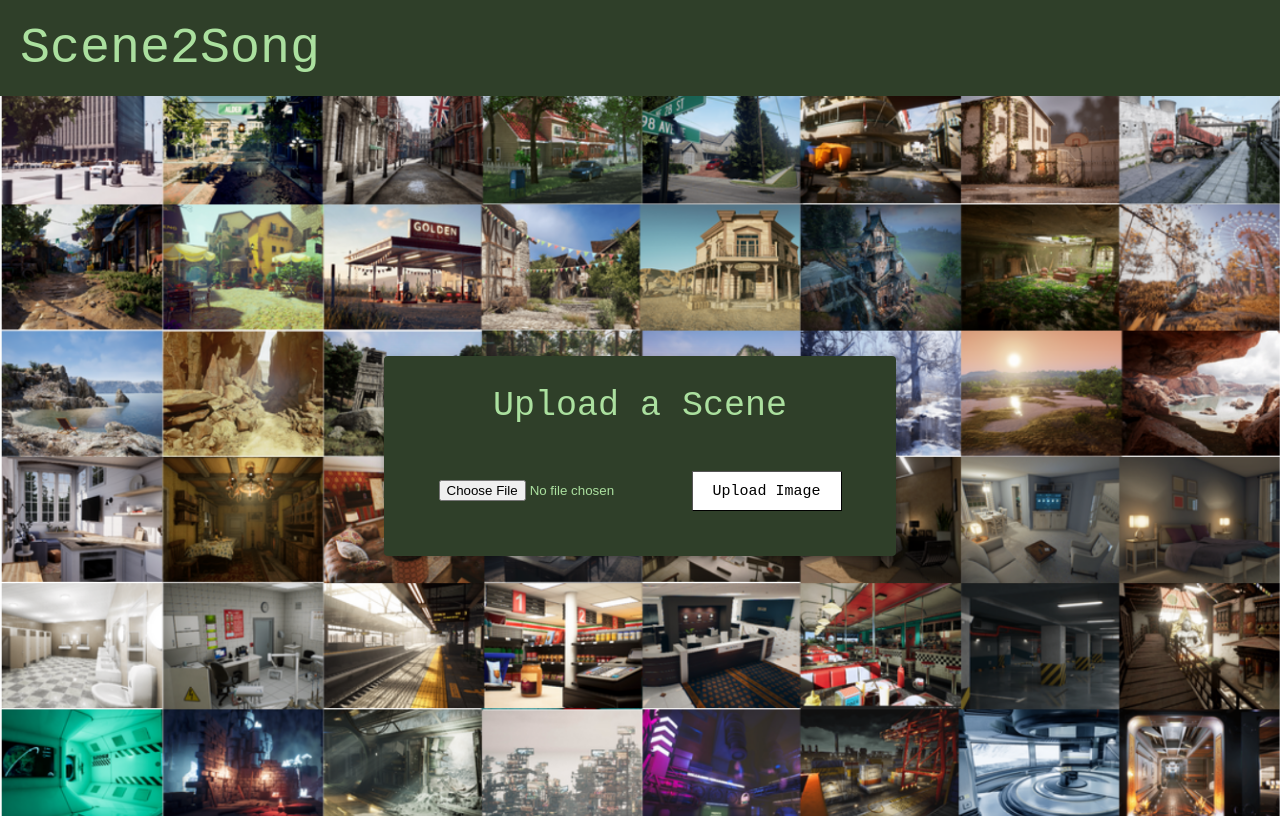
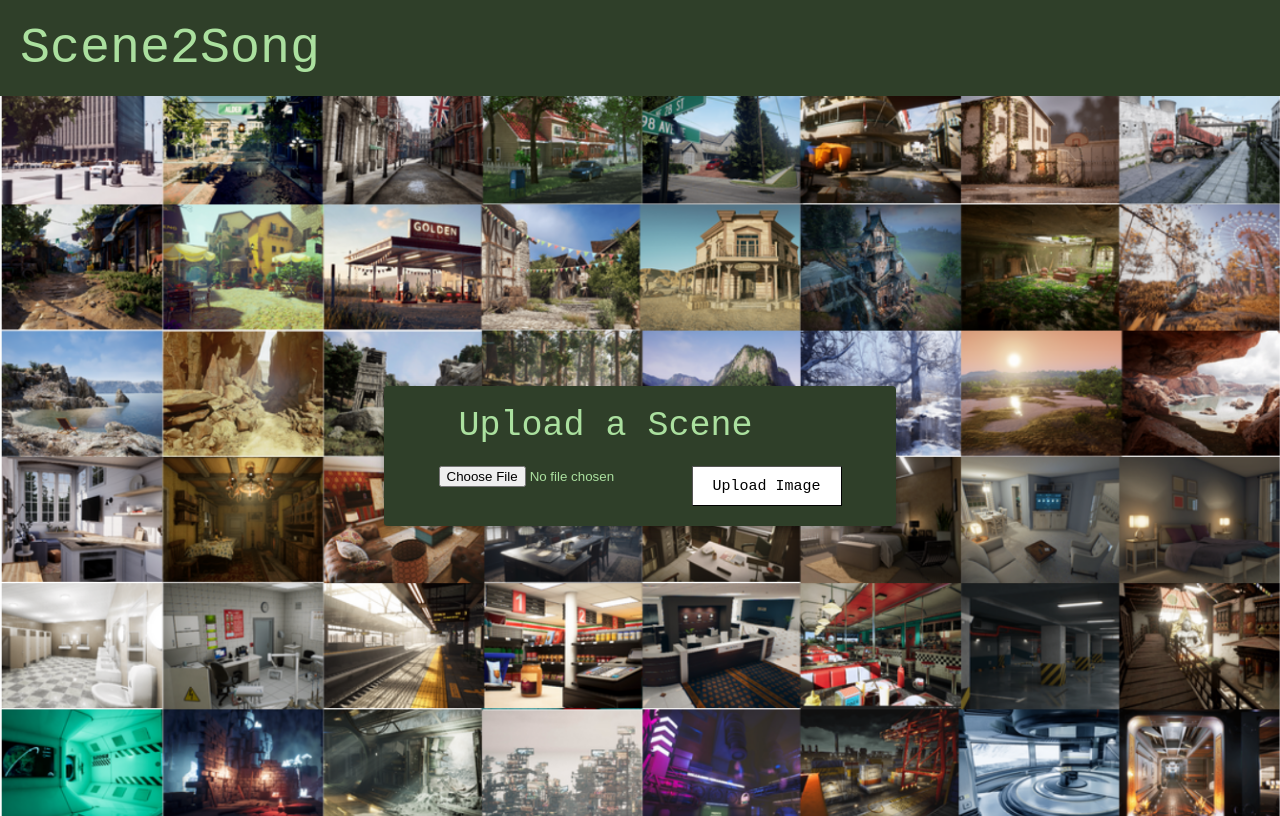
Before and after one commit to jestra10/Scene2Song, a React (Create React App) app in the folder web_dev/client/: page / in a window 1280 px wide. Built offline with nearby package versions, Linux system fonts and the light colour scheme.

Commit message:
image appears on home when picked

```diff
--- a/web_dev/client/src/components/App.tsx
+++ b/web_dev/client/src/components/App.tsx
@@ -24,7 +24,7 @@ function App() {
 
     return <div ><Grid className='header'>
         <div className='title'>Scene2Song</div>
-    </Grid> <div className='main'>{clicked ? (!resultsReady ? <Uploading classifying={classifying} preparing={preparing} /> : <Results setClicked={setClicked} img={img} songs={songs} scene={scene} />) : <Home clicked={clicked} setClicked={setClicked} loading={loading} setLoading={setLoading} img={img} setImg={setImg} setClassifying={setClassifying} setPreparing={setPreparing} setSongs={setSongs} setResultsReady={setResultsReady} scene={scene} setScene={setScene} />}</div></div >;
+    </Grid> <div className='main'>{clicked ? (!resultsReady ? <Uploading classifying={classifying} preparing={preparing} /> : <Results setImg={setImg} setClicked={setClicked} img={img} songs={songs} scene={scene} />) : <Home clicked={clicked} setClicked={setClicked} loading={loading} setLoading={setLoading} img={img} setImg={setImg} setClassifying={setClassifying} setPreparing={setPreparing} setSongs={setSongs} setResultsReady={setResultsReady} scene={scene} setScene={setScene} />}</div></div >;
 }
 
 export default App;
--- a/web_dev/client/src/components/Home.tsx
+++ b/web_dev/client/src/components/Home.tsx
@@ -1,5 +1,5 @@
 import React, { Dispatch, SetStateAction, useEffect, useState } from 'react';
-import { Grid2, Paper } from '@mui/material';
+import { Grid, Grid2, Paper } from '@mui/material';
 import '../styles/Home.css'
 import { SongProps } from './App.tsx'
 
@@ -82,12 +82,17 @@ export function Home(props: Props) {
                 <Grid2>
                     <div className='paperTitle'>Upload a Scene</div>
                 </Grid2>
-                <input className='fileText' type="file" accept='.png, .jpg, .jpeg' onChange={(e) => {
-                    if (e.target.files && e.target.files.length > 0) {
-                        props.setImg(e.target.files[0]);
-                    }
-                }} />
-                <button className='imageButton' onClick={upload}>Upload Image</button>
+                <Grid2 className='centerContent'>
+                    {props.img == null ? <div></div> : <img src={URL.createObjectURL(props.img)} className="homeImg" alt="Result" />}
+                    <Grid2 className="flexRow"><input className='fileText' type="file" accept='.png, .jpg, .jpeg' onChange={(e) => {
+                        if (e.target.files && e.target.files.length > 0) {
+                            props.setImg(e.target.files[0]);
+                        }
+                    }} />
+
+                        <button className='imageButton' onClick={upload}>Upload Image</button>
+                    </Grid2>
+                </Grid2>
             </Grid2>
         </Paper></div>;
 }
--- a/web_dev/client/src/components/Results.tsx
+++ b/web_dev/client/src/components/Results.tsx
@@ -10,6 +10,7 @@ interface Props {
     img: File | null;
     songs: SongProps[];
     scene: string;
+    setImg: Dispatch<SetStateAction<File | null>>;
 }
 export function Results(props: Props) {
 
@@ -22,7 +23,7 @@ export function Results(props: Props) {
         <Grid2 container justifyContent="space-between" alignItems="center">
             <Grid2>Your Playlist</Grid2>
             <Grid2>
-                <button className='imageButton' onClick={() => props.setClicked(false)}>
+                <button className='imageButton' onClick={() => { props.setClicked(false); props.setImg(null) }}>
                     Try a New Image!
                 </button>
             </Grid2>
--- a/web_dev/client/src/styles/Home.css
+++ b/web_dev/client/src/styles/Home.css
@@ -10,20 +10,19 @@
     align-items: center;
     display: flex;
     flex-direction: column;
-    height: 25vh;
+    height: fit-content;
     width: 40vw;
-    justify-content: baseline;
+    justify-content: flex-start;
     background-color: rgb(47, 63, 41) !important;
 }
 
 .paperTitle {
     font-size: 35px;
-    padding: 30px;
-    padding-bottom: 45px;
+    padding: 20px;
     color: rgb(171, 224, 159);
     font-family: 'Courier New', Courier, monospace;
     display: flex;
-    justify-content: center;
+    justify-content: flex-start;
 
 }
 
@@ -40,3 +39,24 @@
 .fileText {
     color: rgb(171, 224, 159);
 }
+
+.homeImg {
+    width: 25vw;
+    /* Set desired width */
+    height: auto;
+    max-height: 40vw;
+    /* Maintain aspect ratio */
+    padding-bottom: 10px;
+}
+
+.centerContent {
+    display: flex;
+    flex-direction: column;
+    justify-content: flex-start;
+}
+
+.flexRow {
+    display: flex;
+    flex-direction: row;
+    padding-bottom: 20px;
+}
```
